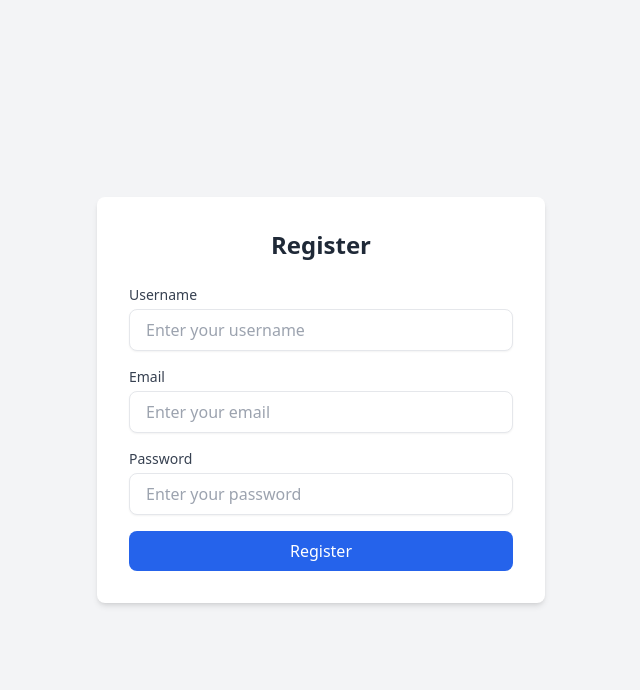
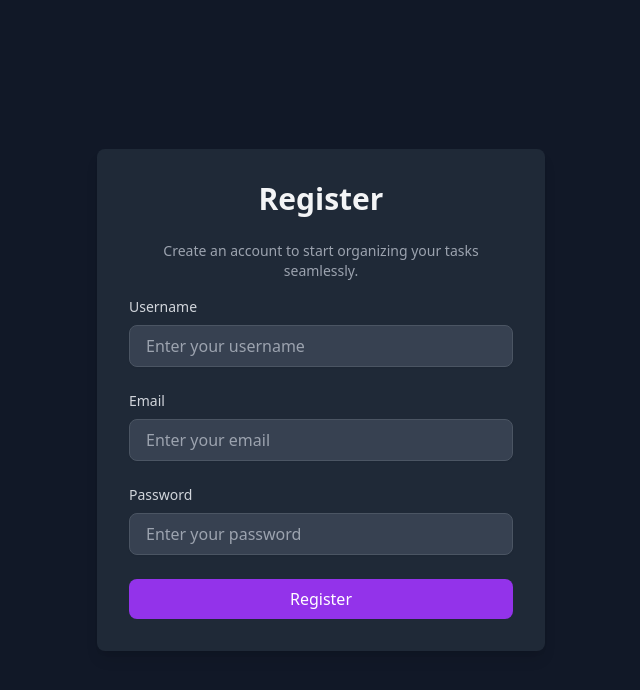
Before and after one commit to Adarshvinodhan/todo-client, a React (Vite) app: page /register in a window 1280 px wide. Shown: the top 690 px of the page, without its empty margins (319-959 px from the left). Built offline with nearby package versions, Linux system fonts and the light colour scheme.

Commit message:
ui improved

```diff
--- a/src/components/Login.jsx
+++ b/src/components/Login.jsx
@@ -20,16 +20,19 @@ function Login() {
   };
 
   return (
-    <div className="min-h-screen flex items-center justify-center bg-gray-100">
-      <div className="w-full max-w-md bg-white rounded-lg shadow-md p-8">
-        <h2 className="text-2xl font-bold text-center mb-6 text-gray-800">
+    <div className="min-h-screen flex items-center justify-center bg-gray-900 text-gray-200">
+    <div className="w-full max-w-md bg-gray-800 rounded-lg shadow-lg p-8 transform transition-transform hover:scale-105">
+      <h2 className="text-3xl font-extrabold text-center mb-6 text-gray-100">
         Login
       </h2>
-        <div className="space-y-4">
+      <p className="text-center text-sm mb-4 text-gray-400 animate-fadeIn">
+        Welcome back! Please log in to manage your tasks efficiently.
+      </p>
+      <div className="space-y-6">
         <div>
           <label
             htmlFor="username"
-              className="block text-sm font-medium text-gray-700"
+            className="block text-sm font-medium text-gray-300"
           >
             Username
           </label>
@@ -37,17 +40,17 @@ function Login() {
             type="text"
             name="username"
             id="username"
-              placeholder="Enter your username or try test"
+            placeholder="Enter your username"
             value={username}
             onChange={(e) => setUsername(e.target.value)}
             required
-              className="w-full mt-1 px-4 py-2 border rounded-lg shadow-sm focus:outline-none focus:ring-2 focus:ring-blue-500 focus:border-blue-500"
+            className="w-full mt-2 px-4 py-2 bg-gray-700 border border-gray-600 rounded-lg shadow-sm focus:outline-none focus:ring-2 focus:ring-purple-500 focus:border-purple-500 text-gray-100"
           />
         </div>
         <div>
           <label
             htmlFor="password"
-              className="block text-sm font-medium text-gray-700"
+            className="block text-sm font-medium text-gray-300"
           >
             Password
           </label>
@@ -55,22 +58,22 @@ function Login() {
             type="password"
             name="password"
             id="password"
-              placeholder="Enter your password or try test"
+            placeholder="Enter your password"
             value={password}
             onChange={(e) => setPassword(e.target.value)}
             required
-              className="w-full mt-1 px-4 py-2 border rounded-lg shadow-sm focus:outline-none focus:ring-2 focus:ring-blue-500 focus:border-blue-500"
+            className="w-full mt-2 px-4 py-2 bg-gray-700 border border-gray-600 rounded-lg shadow-sm focus:outline-none focus:ring-2 focus:ring-purple-500 focus:border-purple-500 text-gray-100"
           />
         </div>
         <button
           onClick={userLogin}
-            className="w-full bg-blue-600 text-white py-2 px-4 rounded-lg hover:bg-blue-700 focus:outline-none focus:ring-2 focus:ring-blue-500 focus:ring-offset-2"
+          className="w-full bg-purple-600 text-white py-2 px-4 rounded-lg hover:bg-purple-700 focus:outline-none focus:ring-2 focus:ring-purple-500 focus:ring-offset-2 transform transition-transform duration-300 hover:scale-105"
         >
           Login
         </button>
-          <p className="text-center text-sm text-gray-600">
+        <p className="text-center text-sm text-gray-400">
           New user?{' '}
-            <Link to="/register" className="text-blue-600 hover:underline">
+          <Link to="/register" className="text-purple-400 hover:underline">
             Register here
           </Link>
         </p>
--- a/src/components/Notes.jsx
+++ b/src/components/Notes.jsx
@@ -56,46 +56,62 @@ export default function Notes(){
   }
 
   return(
-<div className="min-h-screen bg-gray-100 flex flex-col items-center py-8 px-4 relative">
+<div className="min-h-screen bg-gray-900 text-gray-200 flex flex-col items-center py-8 px-4 relative">
+  {/* Logout Button */}
   <button
     onClick={() => logout()}
-    className="absolute top-4 right-4 px-4 py-2 bg-red-500 text-white font-semibold rounded-lg hover:bg-red-600 focus:outline-none focus:ring-2 focus:ring-red-400"
+    className="absolute top-4 right-4 px-4 py-2 bg-red-600 text-white font-semibold rounded-lg shadow-md hover:bg-red-700 focus:outline-none focus:ring-2 focus:ring-red-400 transform transition-transform duration-300 hover:scale-105"
   >
     Logout
   </button>
-  <div className="w-full max-w-md bg-white shadow-md rounded-lg p-6 mt-8">
-    <h1 className="text-2xl font-bold text-gray-800 mb-4 text-center">Task</h1>
+
+  {/* Task Manager Container */}
+  <div className="w-full max-w-md bg-gray-800 shadow-lg rounded-lg p-6 mt-8 transform transition-transform hover:scale-105">
+    <h1 className="text-3xl font-bold text-gray-100 mb-6 text-center">
+      Task Manager
+    </h1>
+
+    {/* Add Note Section */}
     <div className="flex items-center space-x-2 mb-6">
       <input
         type="text"
-        placeholder="Add a note"
+        placeholder="Add a note..."
         value={input}
         onChange={(e) => setInput(e.target.value)}
-        className="flex-1 px-4 py-2 border rounded-lg focus:outline-none focus:ring-2 focus:ring-blue-400"
+        className="flex-1 px-4 py-2 bg-gray-700 border border-gray-600 rounded-lg shadow-sm focus:outline-none focus:ring-2 focus:ring-purple-500 focus:border-purple-500 text-gray-100 placeholder-gray-400"
       />
       <button
         onClick={() => addNote()}
-        className="px-4 py-2 bg-blue-500 text-white font-semibold rounded-lg hover:bg-blue-600 focus:outline-none focus:ring-2 focus:ring-blue-400"
+        className="px-4 py-2 bg-purple-600 text-white font-semibold rounded-lg shadow-md hover:bg-purple-700 focus:outline-none focus:ring-2 focus:ring-purple-400 transform transition-transform duration-300 hover:scale-105"
       >
         Add
       </button>
     </div>
+
+    {/* Notes List */}
     <ul className="space-y-4">
       {notes.map((note) => (
         <li
           key={note._id}
-          className="flex justify-between items-center p-4 bg-gray-50 border rounded-lg shadow-sm"
+          className="flex justify-between items-center p-4 bg-gray-700 border border-gray-600 rounded-lg shadow-md"
         >
-          <span className="text-gray-700">{note.note}</span>
+          <span className="text-gray-300">{note.note}</span>
           <button
             onClick={() => deleteNote(note._id)}
-            className="text-red-500 hover:text-red-700 font-semibold"
+            className="text-red-500 hover:text-red-700 font-semibold transform transition-transform duration-200 hover:scale-110"
           >
             x
           </button>
         </li>
       ))}
     </ul>
+
+    {/* Empty State */}
+    {notes.length === 0 && (
+      <p className="text-center text-gray-400 mt-4 animate-pulse">
+        No tasks yet. Add a new task to get started!
+      </p>
+    )}
   </div>
 </div>
 
--- a/src/components/Register.jsx
+++ b/src/components/Register.jsx
@@ -38,16 +38,19 @@ const Register = () => {
   };
 
   return (
-    <div className="min-h-screen flex items-center justify-center bg-gray-100">
-      <div className="w-full max-w-md bg-white rounded-lg shadow-md p-8">
-        <h2 className="text-2xl font-bold text-center mb-6 text-gray-800">
+    <div className="min-h-screen flex items-center justify-center bg-gray-900 text-gray-200">
+    <div className="w-full max-w-md bg-gray-800 rounded-lg shadow-lg p-8 transform transition-transform hover:scale-105">
+      <h2 className="text-3xl font-extrabold text-center mb-6 text-gray-100">
         Register
       </h2>
-        <form onSubmit={handleSubmit} className="space-y-4">
+      <p className="text-center text-sm mb-4 text-gray-400 animate-fadeIn">
+        Create an account to start organizing your tasks seamlessly.
+      </p>
+      <form onSubmit={handleSubmit} className="space-y-6">
         <div>
           <label
             htmlFor="username"
-              className="block text-sm font-medium text-gray-700"
+            className="block text-sm font-medium text-gray-300"
           >
             Username
           </label>
@@ -59,13 +62,13 @@ const Register = () => {
             value={formData.username}
             onChange={handleChange}
             required
-              className="w-full mt-1 px-4 py-2 border rounded-lg shadow-sm focus:outline-none focus:ring-2 focus:ring-blue-500 focus:border-blue-500"
+            className="w-full mt-2 px-4 py-2 bg-gray-700 border border-gray-600 rounded-lg shadow-sm focus:outline-none focus:ring-2 focus:ring-purple-500 focus:border-purple-500 text-gray-100"
           />
         </div>
         <div>
           <label
             htmlFor="email"
-              className="block text-sm font-medium text-gray-700"
+            className="block text-sm font-medium text-gray-300"
           >
             Email
           </label>
@@ -77,13 +80,13 @@ const Register = () => {
             value={formData.email}
             onChange={handleChange}
             required
-              className="w-full mt-1 px-4 py-2 border rounded-lg shadow-sm focus:outline-none focus:ring-2 focus:ring-blue-500 focus:border-blue-500"
+            className="w-full mt-2 px-4 py-2 bg-gray-700 border border-gray-600 rounded-lg shadow-sm focus:outline-none focus:ring-2 focus:ring-purple-500 focus:border-purple-500 text-gray-100"
           />
         </div>
         <div>
           <label
             htmlFor="password"
-              className="block text-sm font-medium text-gray-700"
+            className="block text-sm font-medium text-gray-300"
           >
             Password
           </label>
@@ -95,18 +98,19 @@ const Register = () => {
             value={formData.password}
             onChange={handleChange}
             required
-              className="w-full mt-1 px-4 py-2 border rounded-lg shadow-sm focus:outline-none focus:ring-2 focus:ring-blue-500 focus:border-blue-500"
+            className="w-full mt-2 px-4 py-2 bg-gray-700 border border-gray-600 rounded-lg shadow-sm focus:outline-none focus:ring-2 focus:ring-purple-500 focus:border-purple-500 text-gray-100"
           />
         </div>
         <button
           type="submit"
-            className="w-full bg-blue-600 text-white py-2 px-4 rounded-lg hover:bg-blue-700 focus:outline-none focus:ring-2 focus:ring-blue-500 focus:ring-offset-2"
+          className="w-full bg-purple-600 text-white py-2 px-4 rounded-lg hover:bg-purple-700 focus:outline-none focus:ring-2 focus:ring-purple-500 focus:ring-offset-2 transform transition-transform duration-300 hover:scale-105"
         >
           Register
         </button>
       </form>
     </div>
   </div>
+
   );
 };
 
```
Lines whose indentation alone changed are shown as unchanged.
